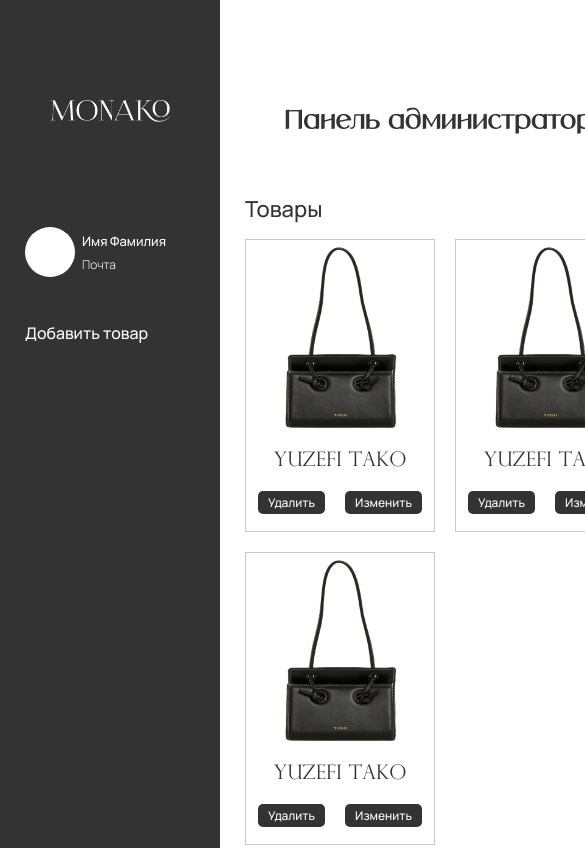
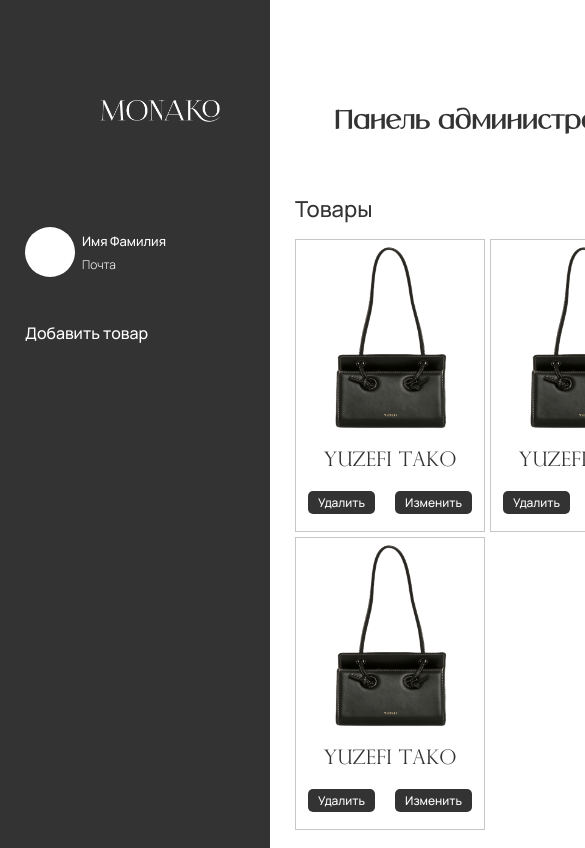
Before and after one commit to og-kara/monako, a plain HTML site: page admin.html in a window 390 px wide. Shown: the top 848 px of the page, 585 px wide, since content can reach past the window. Drawn offline with Linux system fonts and the light colour scheme; files whose address does not match are found by name.

Commit message:
hgjgjgjj

```diff
--- a/assets/css/style.css
+++ b/assets/css/style.css
@@ -1218,7 +1218,7 @@ footer {
     }
 
     .panel-logo {
-        padding: 100px 25px 100px 25px;
+        padding: 100px 25px 100px 75px;
     }
 
     .panel-logo img {
@@ -1283,7 +1283,7 @@ footer {
         display: flex;
         flex-direction: row;
         flex-wrap: wrap;
-        gap: 20px;
+        gap: 5px;
     }
 
     .btn_tovar {
```
